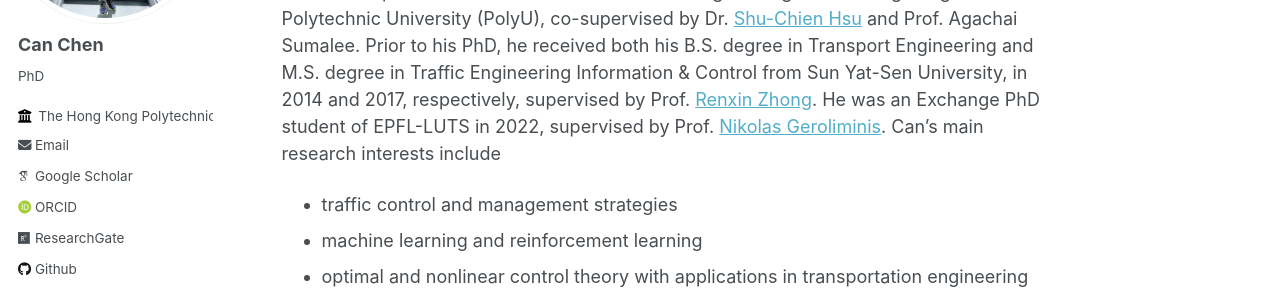
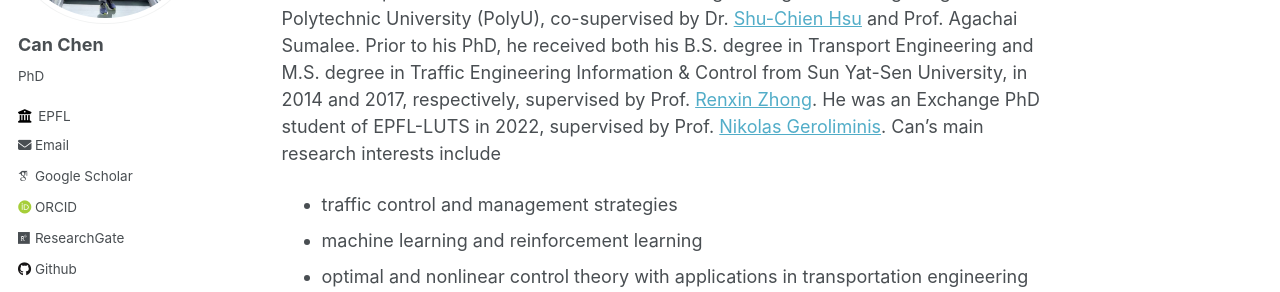
Before and after one commit to CanChen-Caesar/CanChen-Caesar.github.io, a Jekyll site: the page built from _pages/about.md, in a window 1280 px wide. Shown: the part 224-516 px from the top of the page. Built offline with Jekyll 4.4.1, drawn with Linux system fonts in a browser that asks for light colours; some web fonts are replaced.

Commit message:
Update _config.yml

```diff
--- a/_config.yml
+++ b/_config.yml
@@ -26,7 +26,7 @@ author:
   pronouns         : # example: "she/her"
   bio              : "PhD"
   # location         : "Earth"
-  employer         : "The Hong Kong Polytechnic University"
+  employer         : "EPFL"
   uri              : # URL
   email            : "can-caesar.chen@connect.polyu.hk"
 
```
